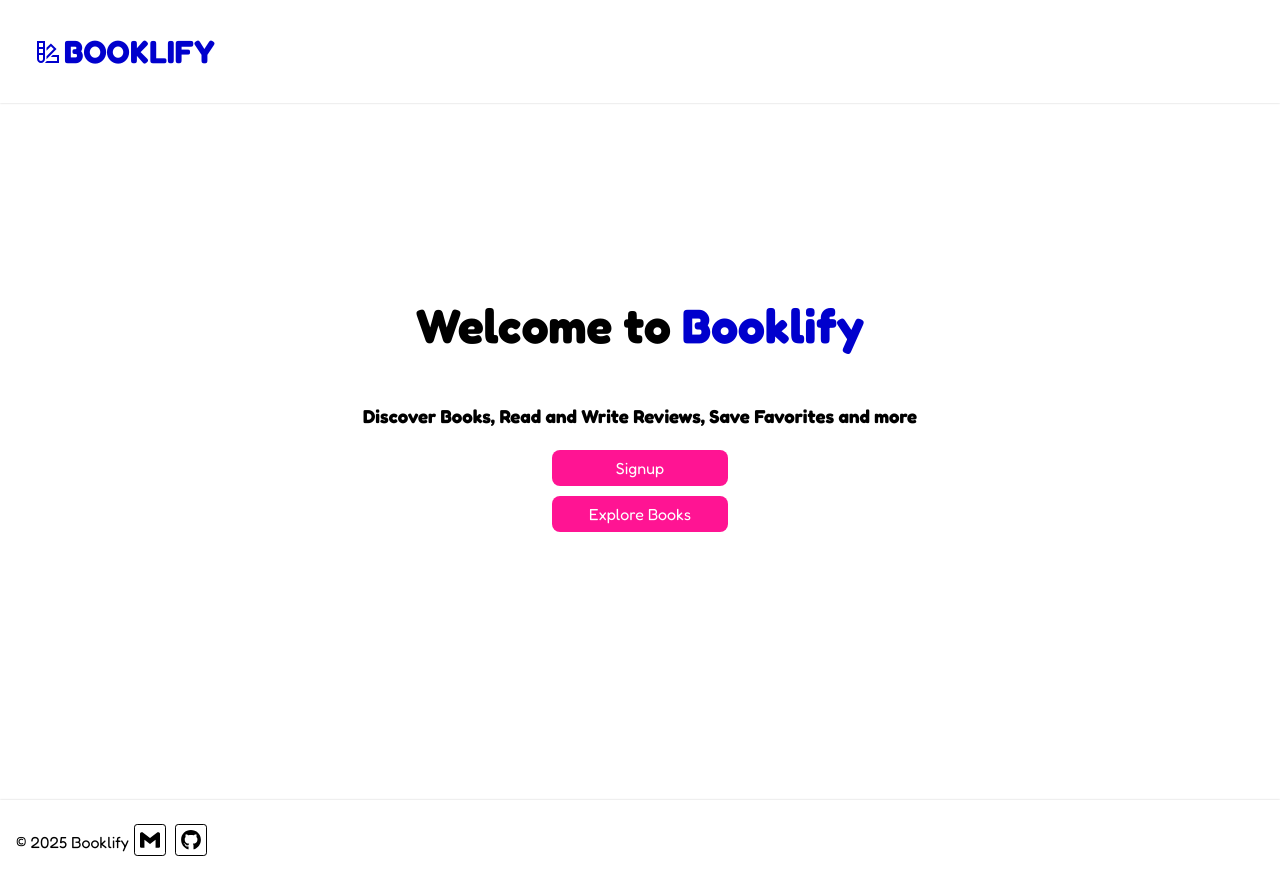
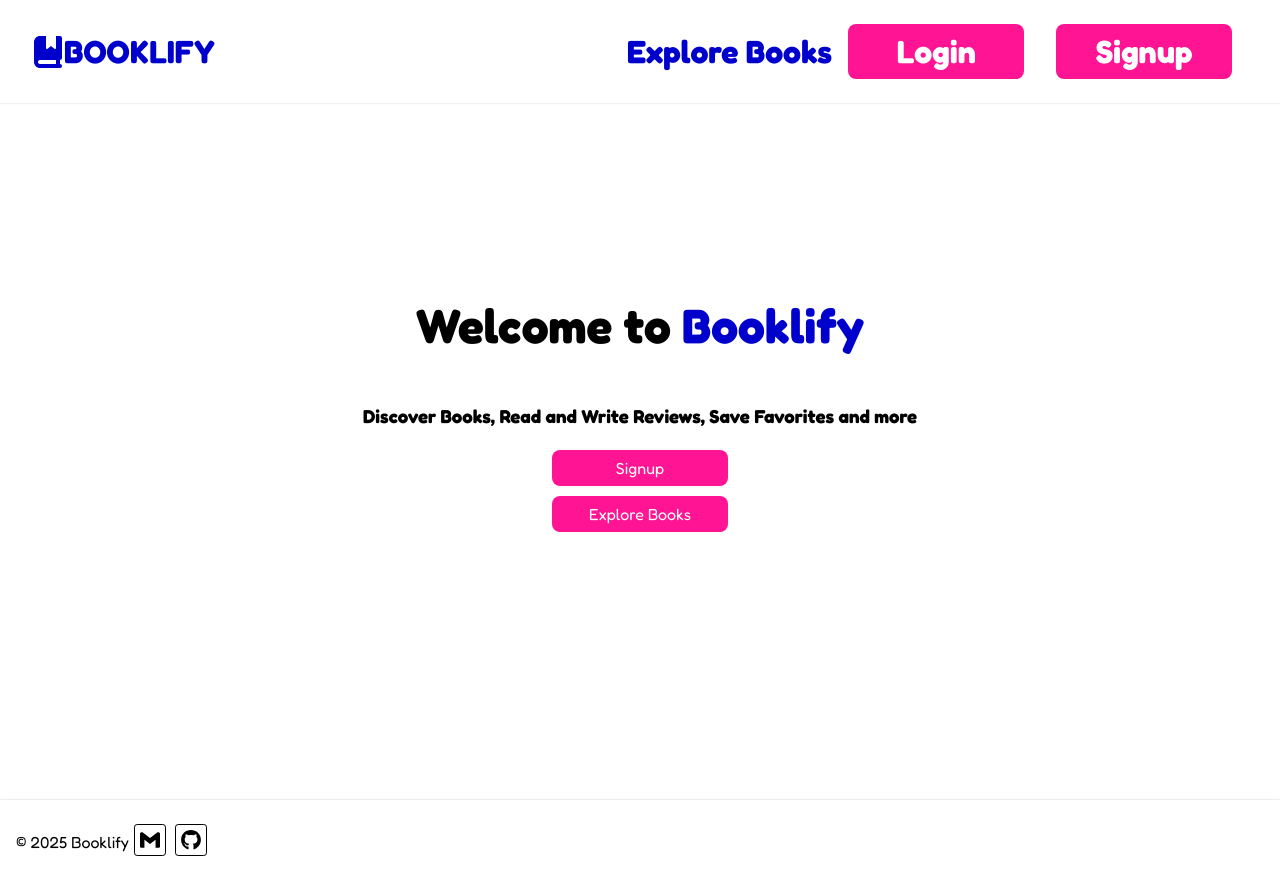
Before and after one commit to Megdelawit365/Book-review-app, a React (Vite) app in the folder frontend/: page / in a window 1280 px wide. Built offline with nearby package versions, Linux system fonts and the light colour scheme; a web font is replaced by a local one.

Commit message:
Update NavBar1.jsx

```diff
--- a/frontend/Components/NavBar1.jsx
+++ b/frontend/Components/NavBar1.jsx
@@ -1,14 +1,25 @@
 import React from 'react'
-import { LiaSwatchbookSolid } from "react-icons/lia";
+import { MdLibraryBooks } from "react-icons/md";
 import { Link } from 'react-router-dom';
+import { FaBookBookmark } from "react-icons/fa6";
 
 
 const NavBar1 = () => {
   return (
-    <nav className='flex-row'>
-      <Link to='/' className='flex-row big-font'>
-        <LiaSwatchbookSolid />
+    <nav className='flex-row nav2'>
+      <Link to='/' className='flex-row big-font ' style={{width:"100%"}}>
+        <FaBookBookmark />
+
         <p>BOOKLIFY</p>
+        <div className='flex-row align-right hide'>
+          <Link to='/explore-books'>Explore Books</Link>
+          <Link to='/login'><button >Login</button></Link>
+                    <Link to='/signup'><button className='button2' >Signup</button></Link>
+
+
+
+        </div>
+
       </Link>
     </nav>
   )
```
